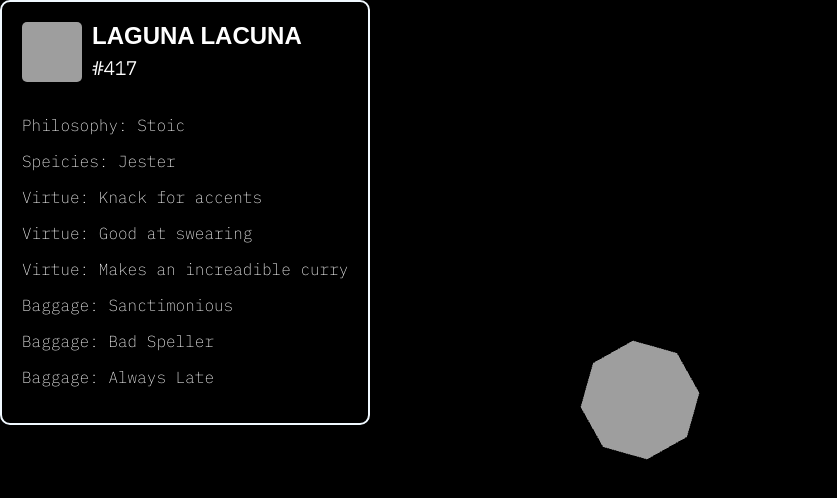
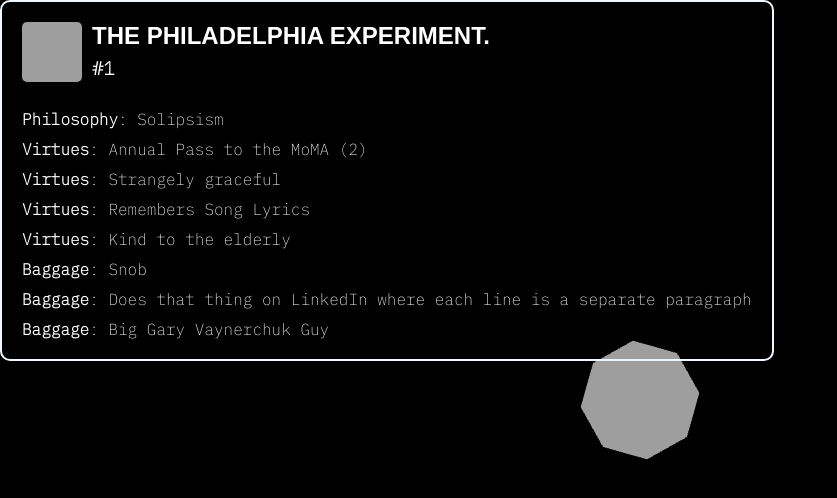
Before and after one commit to Screendead/a-fox-like-me, a React (Create React App) app: page /find/1 in a window 1280 px wide. Shown: the top 498 px of the page, without its empty margins (0-837 px from the left). Built offline with nearby package versions, Linux system fonts and the light colour scheme; grey boxes are pictures that could not be loaded; a web font is replaced by a local one.

Commit message:
Add live attributes

```diff
--- a/src/routes/a-fox-like-me/AFoxLikeMe.scss
+++ b/src/routes/a-fox-like-me/AFoxLikeMe.scss
@@ -7,6 +7,8 @@
   left: 0;
   right: 0;
   bottom: 0;
+
+  z-index: -1;
 }
 
 .experience-title, .experience-fox-name {
@@ -25,6 +27,20 @@
 
 .internalDisplay {
   padding: 20px;
+
+  ul {
+    list-style-type: none;
+    padding: 0;
+    margin: 0;
+
+    li {
+      padding-top: 10px;
+
+      .trait-name {
+        font-weight: bold;
+      }
+    }
+  }
 }
 
 .heading {
--- a/src/routes/a-fox-like-me/AFoxLikeMe.tsx
+++ b/src/routes/a-fox-like-me/AFoxLikeMe.tsx
@@ -43,25 +43,24 @@ export function AFoxLikeMe() {
           {fox && <FoxPlanet position={[0, 0, 0]} fox={fox} />}
         </Canvas>
       </div>
-      <div className="display">
+      {fox && <div className="display">
         <div className="internalDisplay">
           <div className="heading">
-            <img className="pfp" src="https://lh3.googleusercontent.com/64GLMX85SvN6lehNLg45wePcrBweBlgaRHe-LQh4XXcvdiy8bIGPfiSBw6ZBAbQpuN51ejH0-S2JMvDa9Ht-NFkHdmWvNiY-oAUx=w600" alt="pfp" />
+            <img className="pfp" src={fox.image.replace('ipfs://', 'https://ipfs.io/ipfs/')} alt="pfp" />
             <span>
-              <h2 className="component-title">LAGUNA LACUNA</h2>
-              <h3 className="component-subtitle">#417</h3>
+              <h2 className="component-title">{fox.name.toUpperCase()}</h2>
+              <h3 className="component-subtitle">#{fox.tokenId}</h3>
             </span>
           </div>
-          <p>Philosophy: Stoic</p>
-          <p>Speicies: Jester</p>
-          <p>Virtue: Knack for accents</p>
-          <p>Virtue: Good at swearing</p>
-          <p>Virtue: Makes an increadible curry</p>
-          <p>Baggage: Sanctimonious</p>
-          <p>Baggage: Bad Speller</p>
-          <p>Baggage: Always Late</p>
+          <ul>
+            {fox.attributes.map(a => {
+              return (<li key={a.trait_type}>
+                <span className="trait-name">{a.trait_type}</span>: {a.value}
+              </li>);
+            })}
+          </ul>
         </div>
-      </div>
+      </div>}
     </>
   );
 }
```
